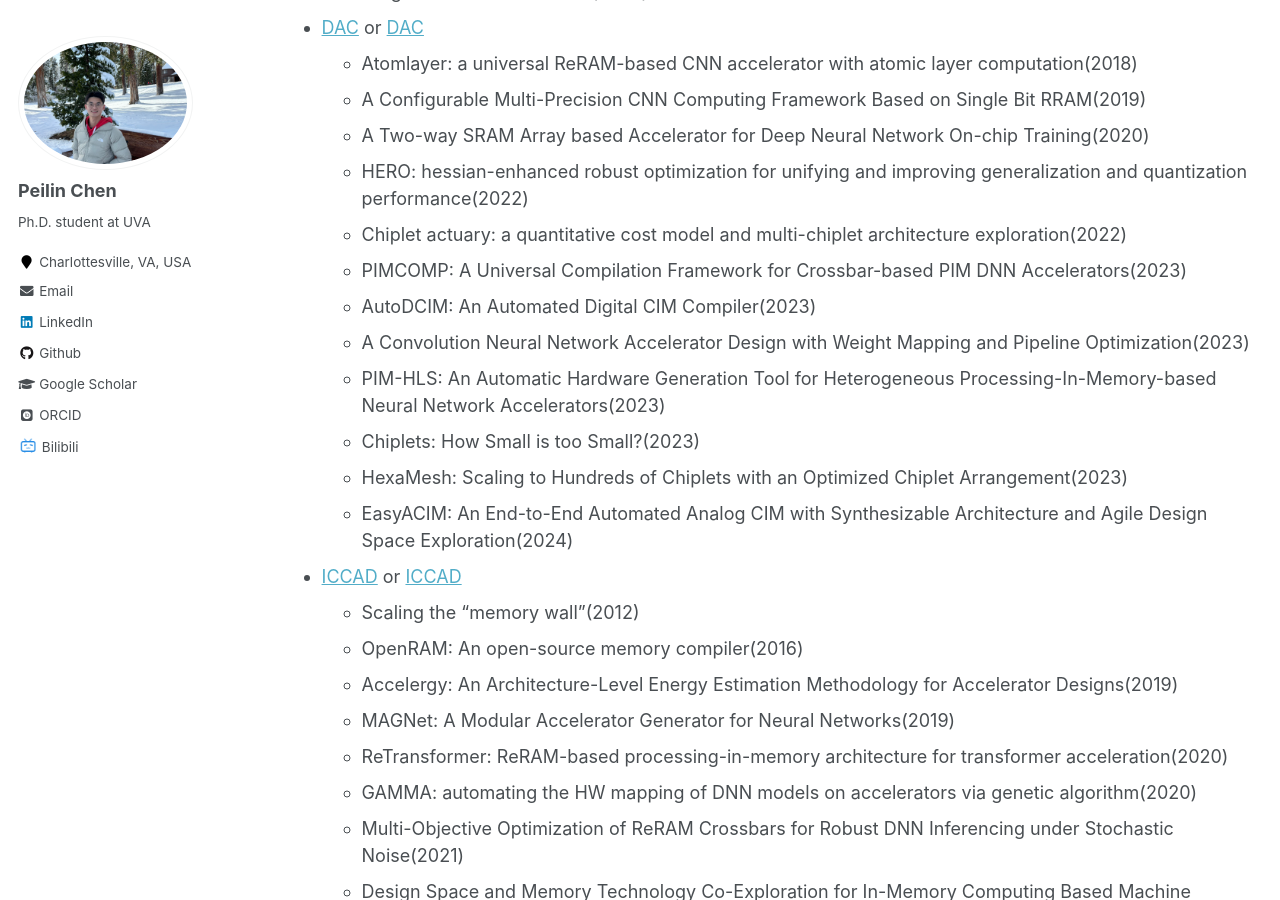
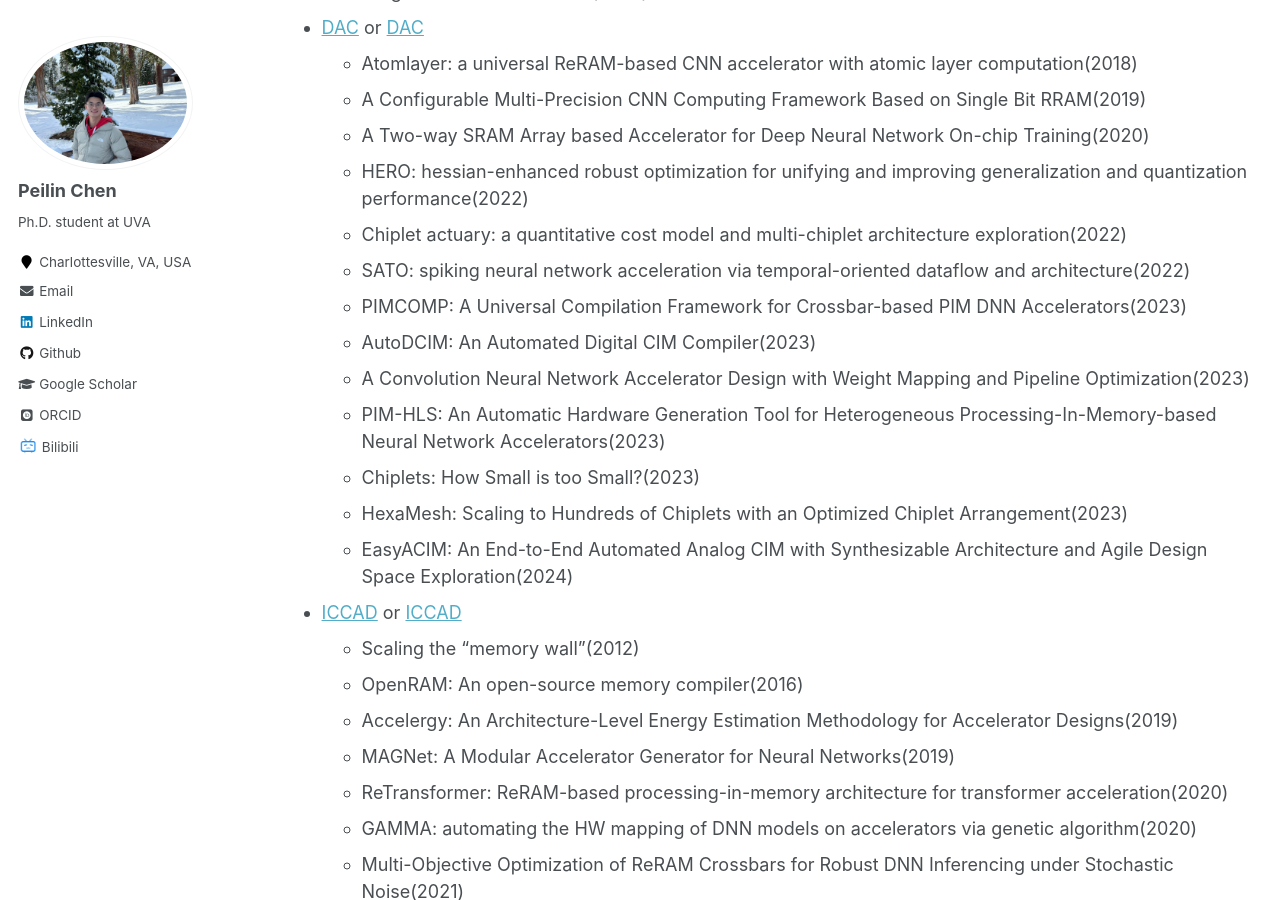
Before and after one commit to peilin-chen/peilin-chen.github.io, a Jekyll site: the page built from _pages/reading list.md, in a window 1280 px wide and 900 px high, scrolled down 3822 px. Built offline with Jekyll 4.4.1, drawn with Linux system fonts in a browser that asks for light colours; some web fonts are replaced; formulas are drawn with MathJax 3.

Commit message:
Update reading list.md

```diff
--- a/_pages/reading list.md
+++ b/_pages/reading list.md
@@ -88,6 +88,7 @@ author_profile: true
   - A Two-way SRAM Array based Accelerator for Deep Neural Network On-chip Training(2020)
   - HERO: hessian-enhanced robust optimization for unifying and improving generalization and quantization performance(2022)
   - Chiplet actuary: a quantitative cost model and multi-chiplet architecture exploration(2022)
+  - SATO: spiking neural network acceleration via temporal-oriented dataflow and architecture(2022)
   - PIMCOMP: A Universal Compilation Framework for Crossbar-based PIM DNN Accelerators(2023)
   - AutoDCIM: An Automated Digital CIM Compiler(2023)
   - A Convolution Neural Network Accelerator Design with Weight Mapping and Pipeline Optimization(2023)
```
